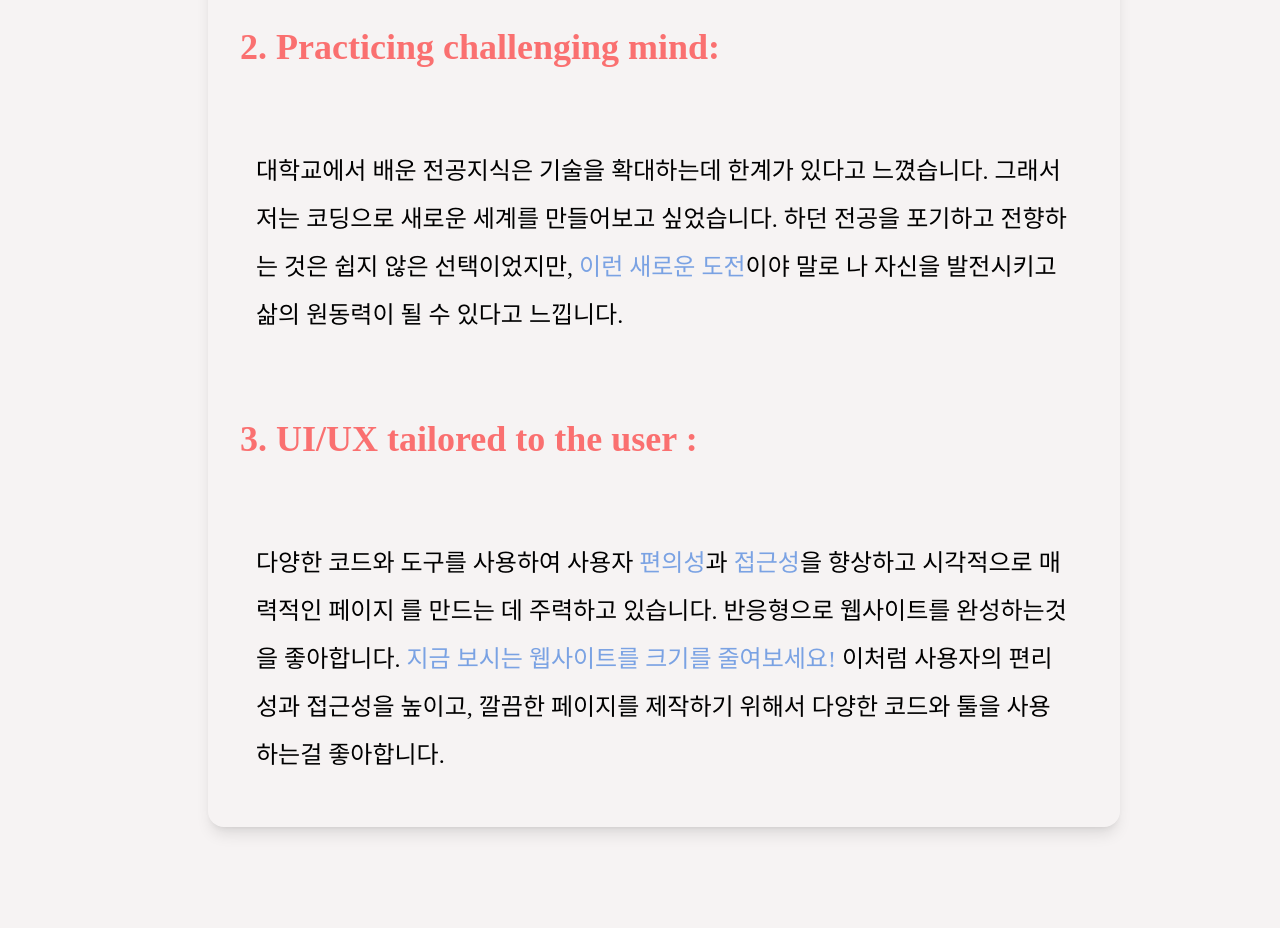
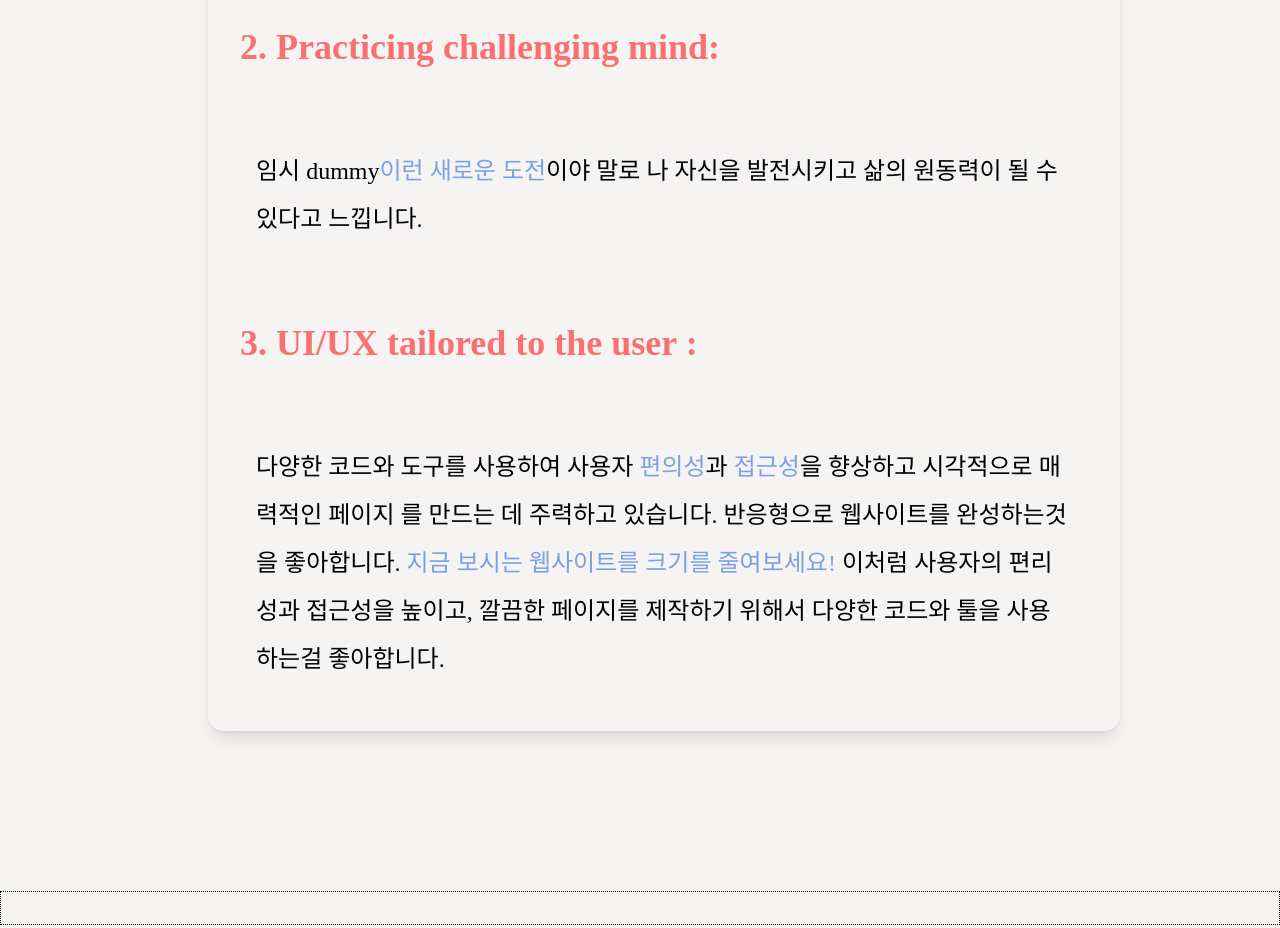
Before and after one commit to yeomdogyeong/my_portfolio, a React (Create React App) app: page / in a window 1280 px wide. Shown: the part 1800-2728 px from the top of the page. Built offline with nearby package versions, Linux system fonts and the light colour scheme; a web font is replaced by a local one.

Commit message:
Test: 해당 paragrah 수정

```diff
--- a/src/components/About.tsx
+++ b/src/components/About.tsx
@@ -55,16 +55,12 @@ const About: React.FC = () => {
                 isDarkMode ? "text-gray-200" : "text-gray-700"
               } leading-loose`}
             >
-              대학교에서 배운 전공지식은 기술을 확대하는데 한계가 있다고
-              느꼈습니다. 그래서 저는 코딩으로 새로운 세계를 만들어보고
-              싶었습니다. 하던 전공을 포기하고 전향하는 것은 쉽지 않은
-              선택이었지만,
+              임시 dummy
               <span
                 className={`${
                   isDarkMode ? "text-[#f6d776]" : "text-[#7AA2E3]"
                 }`}
               >
-                {" "}
                 이런 새로운 도전
               </span>
               이야 말로 나 자신을 발전시키고 삶의 원동력이 될 수 있다고
```
